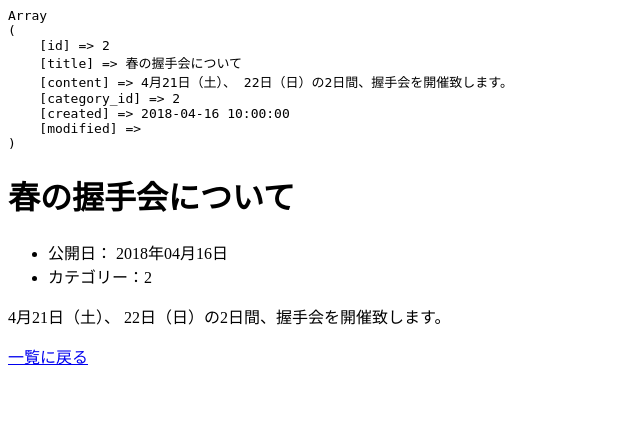
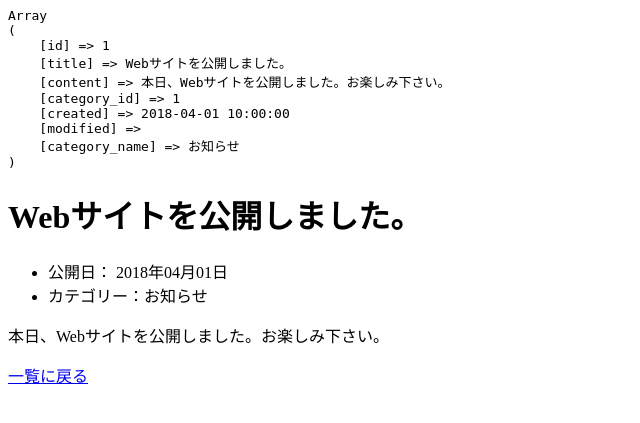
Before and after one commit to NW22-2022/php-lessons, a PHP site: page /detail.php?id=1 in a window 1280 px wide. Shown: the top 423 px of the page, without its empty margins (0-640 px from the left). Run offline with PHP 8.4, Linux system fonts and the light colour scheme; data comes from the database, SQL or seed files in the repository.

Commit message:
UPDATE: 2023/06/12 detail.phpを作成

```diff
--- a/mini-cms/detail.php
+++ b/mini-cms/detail.php
@@ -2,6 +2,8 @@
 // ファイルの読み込み
 require_once('inc/config.php'); // 設定ファイル
 require_once('inc/functions.php'); // 関数定義ファイル
+
+
 
 
 try {
@@ -12,7 +14,9 @@ try {
   $dbh->setAttribute(PDO::ATTR_ERRMODE, PDO::ERRMODE_EXCEPTION);
 
   // SQL文の作成
-  $sql = 'select * from posts where id = 2';
+  $sql = 'select p.*, c.category_name
+          from posts as p join categories as c
+          on p.category_id = c.id where p.id = ' . $_GET['id'];
 
   // SQLクエリの実行
   $stmt = $dbh->query($sql);
@@ -50,7 +54,7 @@ try {
   <h1><?php echo h($result['title']); ?></h1>
   <ul>
     <li>公開日： <time datetime="<?php echo h($result['created']); ?>"><?php echo h(date('Y年m月d日', strtotime($result['created']))); ?></time></li>
-    <li>カテゴリー：<?php echo h($result['category_id']); ?></li>
+    <li>カテゴリー：<?php echo h($result['category_name']); ?></li>
   </ul>
   <p>
     <?php echo h($result['content']); ?>
```
